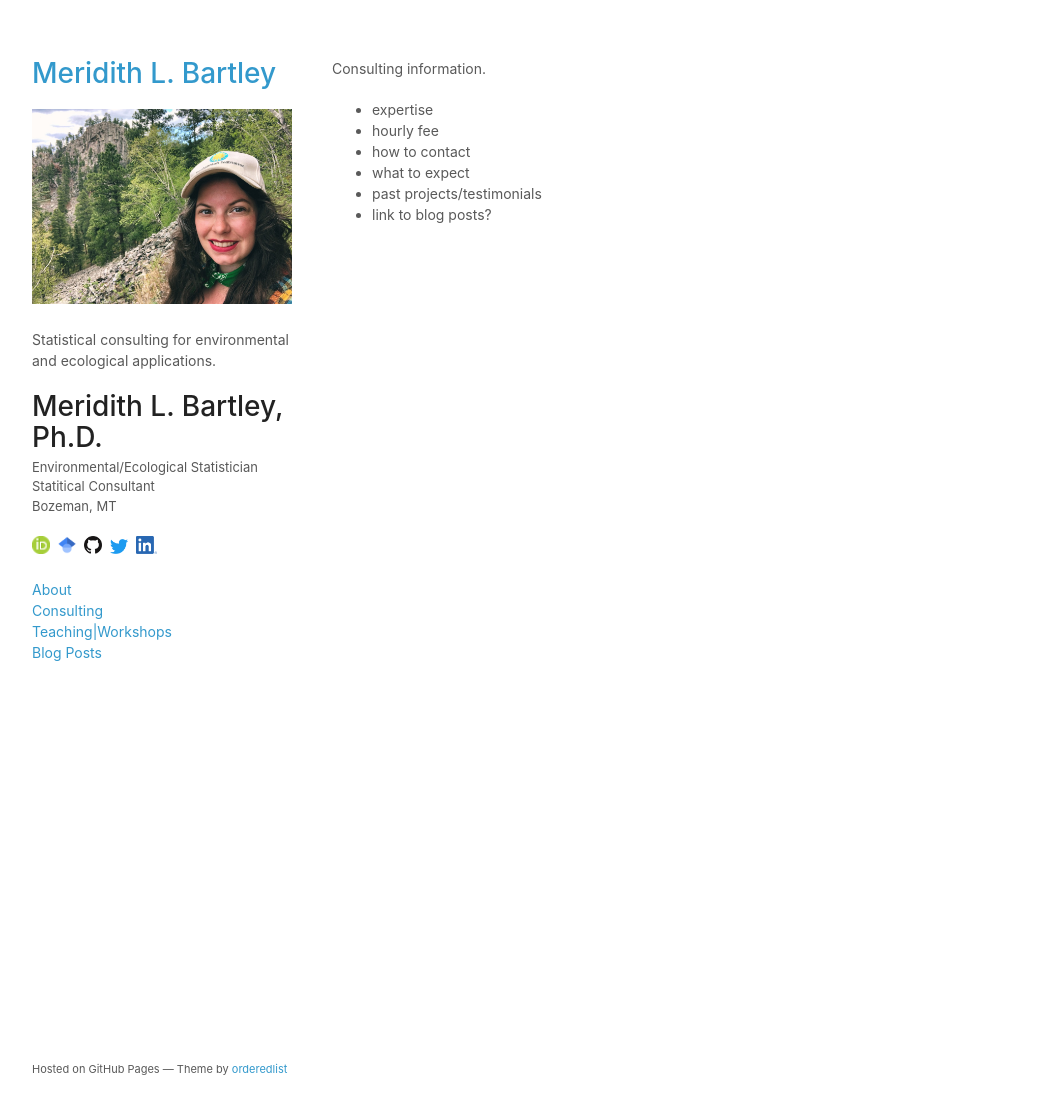
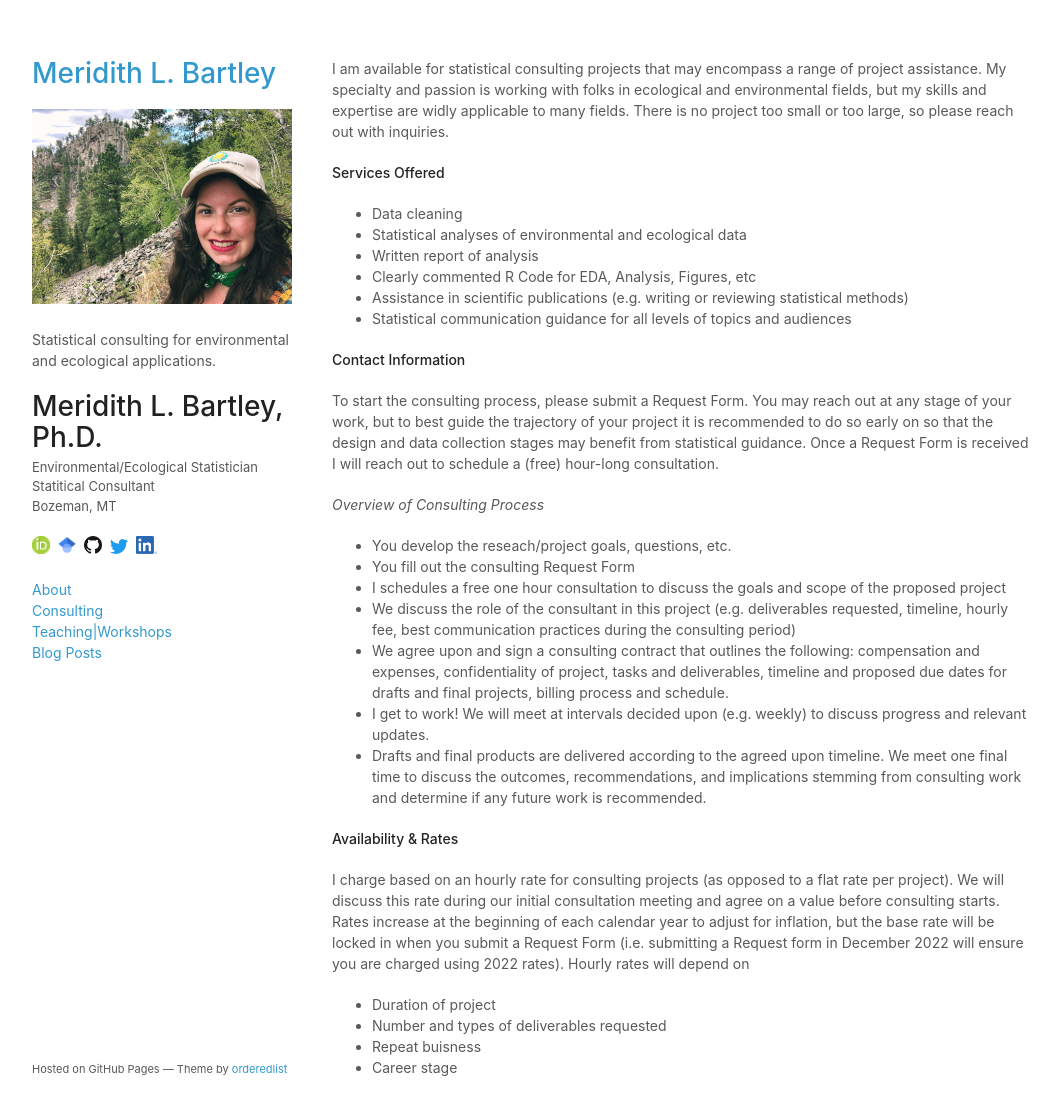
Before and after one commit to MLBartley/mlbartley.github.io, a Jekyll site: the page built from consulting.md, in a window 1280 px wide and 1148 px high. Shown: the top 1115 px of the window, without its empty margins (108-1167 px from the left). Built offline with Jekyll 4.4.1, drawn with Linux system fonts in a browser that asks for light colours; our own code applies the rules of GitHub Pages for plain Markdown files.

Commit message:
Update consulting.md

```diff
--- a/consulting.md
+++ b/consulting.md
@@ -1,8 +1,38 @@
-Consulting information.
+I am available for statistical consulting projects that may encompass a range of project assistance. My specialty and passion is working with folks in ecological and environmental fields, but my skills and expertise are widly applicable to many fields. There is no project too small or too large, so please reach out with inquiries.
 
-*  expertise
-*  hourly fee
-*  how to contact
-*  what to expect
-*  past projects/testimonials
-*  link to blog posts?
+**Services Offered**
+
+* Data cleaning
+* Statistical analyses of environmental and ecological data
+* Written report of analysis
+* Clearly commented R Code for EDA, Analysis, Figures, etc
+* Assistance in scientific publications (e.g. writing or reviewing statistical methods)
+* Statistical communication guidance for all levels of topics and audiences
+
+
+**Contact Information**
+
+To start the consulting process, please submit a Request Form. You may reach out at any stage of your work, but to best guide the trajectory of your project it is recommended to do so early on so that the design and data collection stages may benefit from statistical guidance. Once a Request Form is received I will reach out to schedule a (free) hour-long consultation.
+
+*Overview of Consulting Process*
+
+* You develop the reseach/project goals, questions, etc.
+* You fill out the consulting Request Form
+* I schedules a free one hour consultation to discuss the goals and scope of the proposed project
+* We discuss the role of the consultant in this project (e.g. deliverables requested, timeline, hourly fee, best communication practices during the consulting period)
+* We agree upon and sign a consulting contract that outlines the following: compensation and expenses, confidentiality of project, tasks and deliverables, timeline and proposed due dates for drafts and final projects, billing process and schedule.
+* I get to work! We will meet at intervals decided upon (e.g. weekly) to discuss progress and relevant updates.
+* Drafts and final products are delivered according to the agreed upon timeline. We meet one final time to discuss the outcomes, recommendations, and implications stemming from consulting work and determine if any future work is recommended.
+
+<!-- **Example Projects** -->
+
+**Availability & Rates**
+
+  I charge based on an hourly rate for consulting projects (as opposed to a flat rate per project). We will discuss this rate during our initial consultation meeting and agree on a value before consulting starts. Rates increase at the beginning of each calendar year to adjust for inflation, but the base rate will be locked in when you submit a Request Form (i.e. submitting a Request form in December 2022 will ensure you are charged using 2022 rates). Hourly rates will depend on
+
+  * Duration of project
+  * Number and types of deliverables requested
+  * Repeat buisness
+  * Career stage
+
+<!-- **Client Testimonials** -->
```
